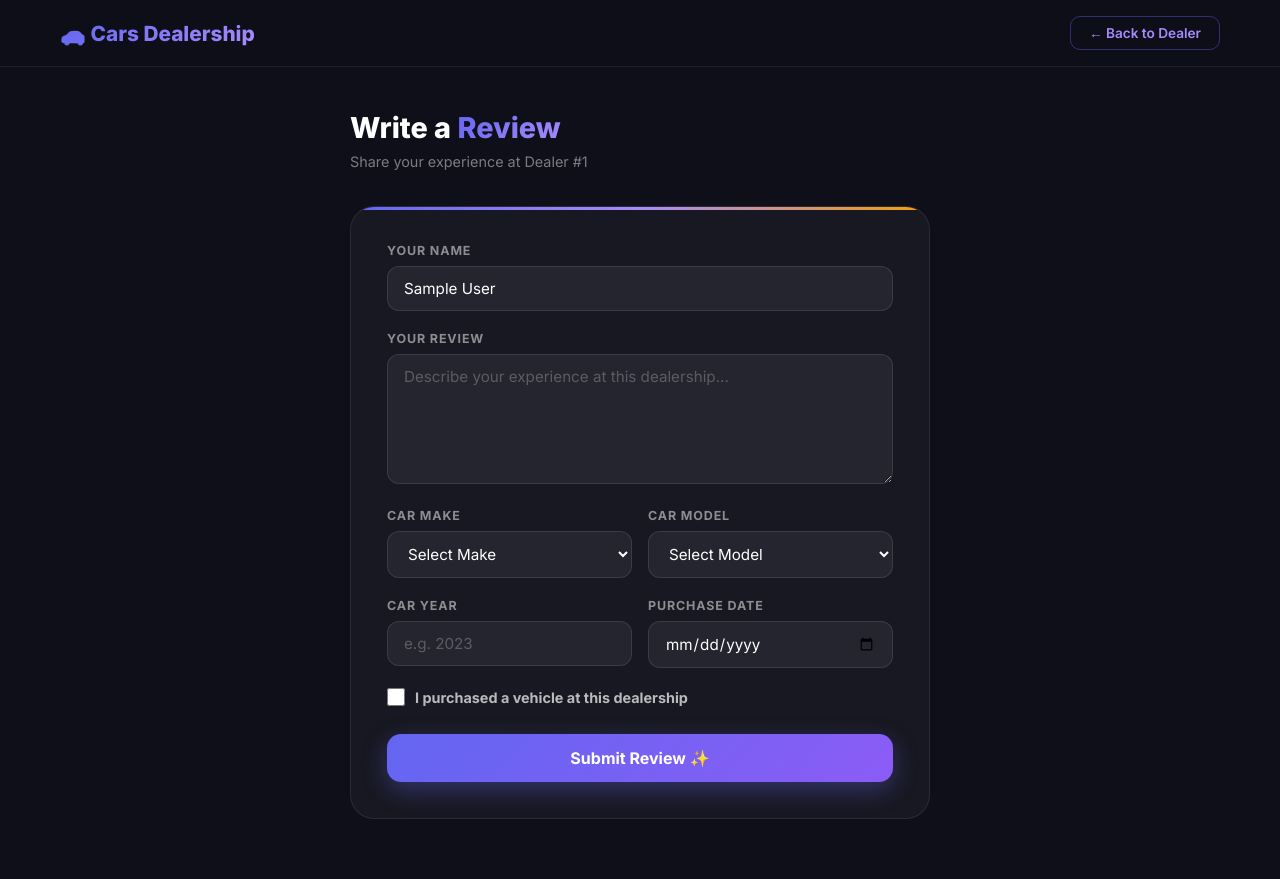
After one commit to HelenZaya/5.26_IBM_Fullstack_Django_Capstone_Project, a Django app: page /djangoapp/dealer/1/review/ in a window 1280 px wide. The commit adds this page. Run offline with Django 4.2, Linux system fonts and the light colour scheme; the visitor is signed in with stand-in values (Sample User, id 1); data that the repository does not hold is empty.

Commit message:
Add dealer detail and add review pages
- dealer_details.html: shows dealer info and customer reviews with sentiment badges
- add_review.html: review submission form with car make/model/year fields
- views.py: dealer_page and add_review_page views rendering HTML templates
- urls.py: /dealer/<id>/ and /dealer/<id>/review/ routes
- index.html: fix Details button to link to new dealer page

```diff
--- a/server/djangoapp/urls.py
+++ b/server/djangoapp/urls.py
@@ -10,6 +10,8 @@ urlpatterns = [
     path('get_dealers/<int:dealer_id>/', views.get_dealer_details, name='get_dealer_details'),
     path('get_dealers/<int:dealer_id>/reviews/', views.get_dealer_reviews, name='get_dealer_reviews'),
     path('add_review/', views.add_review, name='add_review'),
+    path('dealer/<int:dealer_id>/', views.dealer_page, name='dealer_page'),
+    path('dealer/<int:dealer_id>/review/', views.add_review_page, name='add_review_page'),
     path('get_cars/', views.get_cars, name='get_cars'),
     path('analyze_review/<str:text>/', views.analyze_review, name='analyze_review'),
 ]
--- a/server/djangoapp/views.py
+++ b/server/djangoapp/views.py
@@ -49,6 +49,17 @@ def add_review(request):
         except Exception as e:
             return JsonResponse({'status': 401, 'message': f'Error: {e}'})
     return JsonResponse({'status': 403, 'message': 'Unauthorized'})
+
+
+def dealer_page(request, dealer_id):
+    return render(request, 'dealer_details.html', {'dealer_id': dealer_id})
+
+
+def add_review_page(request, dealer_id):
+    if request.user.is_anonymous:
+        return redirect(f'/?dealer_id={dealer_id}&action=review')
+    cars = CarModel.objects.select_related('car_make')
+    return render(request, 'add_review.html', {'dealer_id': dealer_id, 'cars': cars})
 
 
 def get_cars(request):
--- /dev/null
+++ b/server/templates/add_review.html
@@ -0,0 +1,183 @@
+<!DOCTYPE html>
+<html lang="en">
+<head>
+    <meta charset="UTF-8">
+    <meta name="viewport" content="width=device-width, initial-scale=1.0">
+    <title>Write a Review — Cars Dealership</title>
+    <link href="https://fonts.googleapis.com/css2?family=Inter:wght@300;400;500;600;700;800;900&display=swap" rel="stylesheet">
+    <style>
+        * { margin: 0; padding: 0; box-sizing: border-box; }
+        body { font-family: 'Inter', sans-serif; background: #0f0f1a; color: white; min-height: 100vh; }
+
+        .navbar {
+            position: fixed; top: 0; width: 100%; z-index: 1000;
+            padding: 16px 60px;
+            background: rgba(15,15,26,0.9); backdrop-filter: blur(20px);
+            border-bottom: 1px solid rgba(255,255,255,0.08);
+            display: flex; align-items: center; justify-content: space-between;
+        }
+        .navbar-brand { font-size: 1.3rem; font-weight: 800; background: linear-gradient(135deg, #6366f1, #a78bfa); -webkit-background-clip: text; -webkit-text-fill-color: transparent; text-decoration: none; }
+        .back-btn { padding: 8px 18px; border-radius: 10px; border: 1.5px solid rgba(99,102,241,0.4); color: #a78bfa; background: transparent; font-weight: 600; font-size: 0.85rem; font-family: 'Inter', sans-serif; text-decoration: none; }
+
+        .page { padding: 110px 60px 60px; max-width: 700px; margin: 0 auto; }
+
+        .page-title { font-size: 1.8rem; font-weight: 800; margin-bottom: 8px; }
+        .page-title span { background: linear-gradient(135deg, #6366f1, #a78bfa); -webkit-background-clip: text; -webkit-text-fill-color: transparent; }
+        .page-sub { color: rgba(255,255,255,0.45); font-size: 0.9rem; margin-bottom: 36px; }
+
+        .review-form {
+            background: rgba(255,255,255,0.04); border: 1px solid rgba(255,255,255,0.08);
+            border-radius: 24px; padding: 36px; position: relative; overflow: hidden;
+        }
+        .review-form::before {
+            content: ''; position: absolute; top: 0; left: 0; right: 0; height: 3px;
+            background: linear-gradient(90deg, #6366f1, #a78bfa, #f59e0b);
+        }
+        .form-group { margin-bottom: 20px; }
+        .form-group label { display: block; font-size: 0.78rem; font-weight: 700; color: rgba(255,255,255,0.5); margin-bottom: 8px; letter-spacing: 0.07em; text-transform: uppercase; }
+        .form-group input, .form-group select, .form-group textarea {
+            width: 100%; padding: 12px 16px; background: rgba(255,255,255,0.06);
+            border: 1.5px solid rgba(255,255,255,0.1); border-radius: 12px; color: white;
+            font-size: 0.95rem; font-family: 'Inter', sans-serif; outline: none; transition: border-color 0.2s;
+        }
+        .form-group input:focus, .form-group select:focus, .form-group textarea:focus { border-color: #6366f1; background: rgba(99,102,241,0.08); }
+        .form-group input::placeholder, .form-group textarea::placeholder { color: rgba(255,255,255,0.25); }
+        .form-group select option { background: #1a1a2e; color: white; }
+        .form-group textarea { resize: vertical; min-height: 130px; }
+        .form-row { display: grid; grid-template-columns: 1fr 1fr; gap: 16px; }
+        .checkbox-row { display: flex; align-items: center; gap: 10px; }
+        .checkbox-row input[type="checkbox"] { width: 18px; height: 18px; accent-color: #6366f1; }
+        .checkbox-row label { font-size: 0.9rem; color: rgba(255,255,255,0.7); text-transform: none; letter-spacing: 0; margin: 0; }
+
+        .btn-submit-review {
+            width: 100%; padding: 14px; background: linear-gradient(135deg, #6366f1, #8b5cf6); border: none;
+            border-radius: 14px; color: white; font-size: 1rem; font-weight: 700; cursor: pointer;
+            font-family: 'Inter', sans-serif; margin-top: 8px; transition: all 0.25s;
+            box-shadow: 0 8px 25px rgba(99,102,241,0.35);
+        }
+        .btn-submit-review:hover { transform: translateY(-2px); box-shadow: 0 14px 35px rgba(99,102,241,0.5); }
+
+        .success-banner {
+            background: rgba(16,185,129,0.1); border: 1px solid rgba(16,185,129,0.3);
+            border-radius: 14px; padding: 20px 24px; text-align: center;
+            color: #34d399; font-weight: 600; display: none; margin-top: 20px;
+        }
+        .error-banner {
+            background: rgba(239,68,68,0.1); border: 1px solid rgba(239,68,68,0.3);
+            border-radius: 14px; padding: 14px 18px; color: #f87171; font-size: 0.9rem;
+            display: none; margin-bottom: 18px;
+        }
+    </style>
+</head>
+<body>
+
+<nav class="navbar">
+    <a class="navbar-brand" href="/">🚗 Cars Dealership</a>
+    <a href="/djangoapp/dealer/{{ dealer_id }}/" class="back-btn">← Back to Dealer</a>
+</nav>
+
+<div class="page">
+    <div class="page-title">Write a <span>Review</span></div>
+    <div class="page-sub">Share your experience at Dealer #{{ dealer_id }}</div>
+
+    <div class="review-form">
+        <div class="error-banner" id="errorBanner"></div>
+        <div class="form-group">
+            <label>Your Name</label>
+            <input type="text" id="reviewerName" placeholder="Full name" value="{{ request.user.get_full_name }}">
+        </div>
+        <div class="form-group">
+            <label>Your Review</label>
+            <textarea id="reviewText" placeholder="Describe your experience at this dealership..."></textarea>
+        </div>
+        <div class="form-row">
+            <div class="form-group">
+                <label>Car Make</label>
+                <select id="carMake" onchange="filterModels()">
+                    <option value="">Select Make</option>
+                    {% for car in cars %}
+                    <option value="{{ car.car_make.name }}">{{ car.car_make.name }}</option>
+                    {% endfor %}
+                </select>
+            </div>
+            <div class="form-group">
+                <label>Car Model</label>
+                <select id="carModel">
+                    <option value="">Select Model</option>
+                    {% for car in cars %}
+                    <option data-make="{{ car.car_make.name }}" value="{{ car.name }}">{{ car.name }}</option>
+                    {% endfor %}
+                </select>
+            </div>
+        </div>
+        <div class="form-row">
+            <div class="form-group">
+                <label>Car Year</label>
+                <input type="number" id="carYear" placeholder="e.g. 2023" min="2000" max="2025">
+            </div>
+            <div class="form-group">
+                <label>Purchase Date</label>
+                <input type="date" id="purchaseDate">
+            </div>
+        </div>
+        <div class="form-group">
+            <div class="checkbox-row">
+                <input type="checkbox" id="purchased">
+                <label for="purchased">I purchased a vehicle at this dealership</label>
+            </div>
+        </div>
+        <button class="btn-submit-review" onclick="submitReview()">Submit Review ✨</button>
+        <div class="success-banner" id="successBanner">
+            ✅ Your review was submitted successfully! Redirecting...
+        </div>
+    </div>
+</div>
+
+<script>
+const dealerId = {{ dealer_id }};
+
+function filterModels() {
+    const make = document.getElementById('carMake').value;
+    const modelSelect = document.getElementById('carModel');
+    Array.from(modelSelect.options).forEach(opt => {
+        opt.style.display = (!opt.dataset.make || opt.dataset.make === make) ? '' : 'none';
+    });
+    modelSelect.value = '';
+}
+
+async function submitReview() {
+    const name = document.getElementById('reviewerName').value.trim();
+    const review = document.getElementById('reviewText').value.trim();
+    const car_make = document.getElementById('carMake').value;
+    const car_model = document.getElementById('carModel').value;
+    const car_year = parseInt(document.getElementById('carYear').value);
+    const purchase_date = document.getElementById('purchaseDate').value;
+    const purchase = document.getElementById('purchased').checked;
+
+    if (!name || !review || !car_make || !car_model || !car_year || !purchase_date) {
+        const err = document.getElementById('errorBanner');
+        err.textContent = 'Please fill in all fields.';
+        err.style.display = 'block';
+        return;
+    }
+
+    const payload = { name, review, dealership: dealerId, car_make, car_model, car_year, purchase_date, purchase };
+    const res = await fetch('/djangoapp/add_review/', {
+        method: 'POST',
+        headers: { 'Content-Type': 'application/json', 'X-CSRFToken': '{{ csrf_token }}' },
+        body: JSON.stringify(payload)
+    });
+    const data = await res.json();
+
+    if (data.status === 200) {
+        document.getElementById('successBanner').style.display = 'block';
+        setTimeout(() => { window.location = `/djangoapp/dealer/${dealerId}/`; }, 2000);
+    } else {
+        const err = document.getElementById('errorBanner');
+        err.textContent = data.message || 'Failed to submit review.';
+        err.style.display = 'block';
+    }
+}
+</script>
+</body>
+</html>
--- a/server/templates/index.html
+++ b/server/templates/index.html
@@ -376,7 +376,7 @@ async function loadDealers(state = 'All') {
                 <div class="dealer-address">${d.address}</div>
                 <div class="card-divider"></div>
                 <div class="card-actions">
-                    <button class="btn-details" onclick="window.location='/djangoapp/get_dealers/${d.id}/'">Details & Reviews</button>
+                    <button class="btn-details" onclick="window.location='/djangoapp/dealer/${d.id}/'">Details & Reviews</button>
                     ${username ? `<button class="btn-post-review">+ Review</button>` : ''}
                 </div>
             </div>`).join('');
```
Also changed, not shown: server/templates/dealer_details.html (added, +166 -0 lines).
